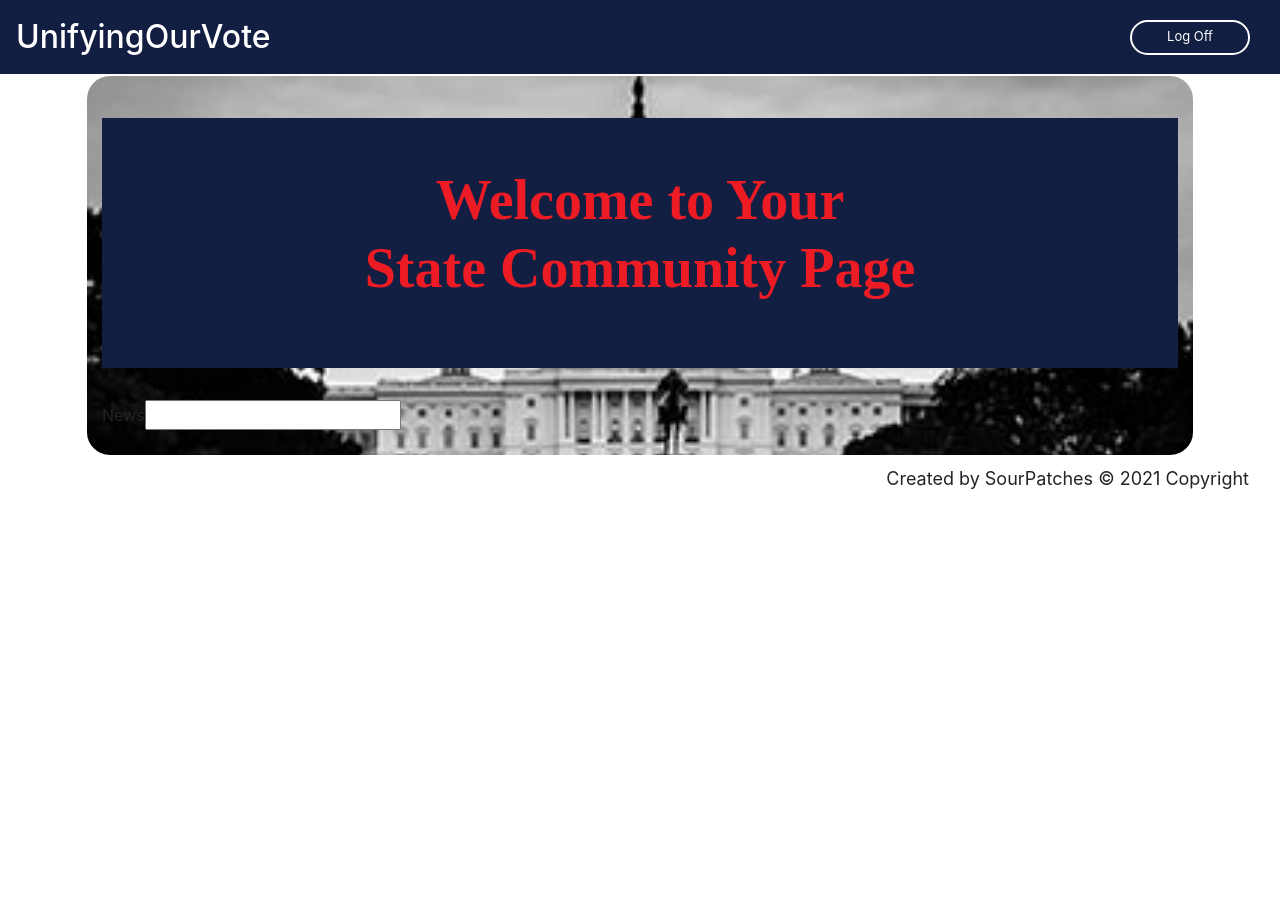
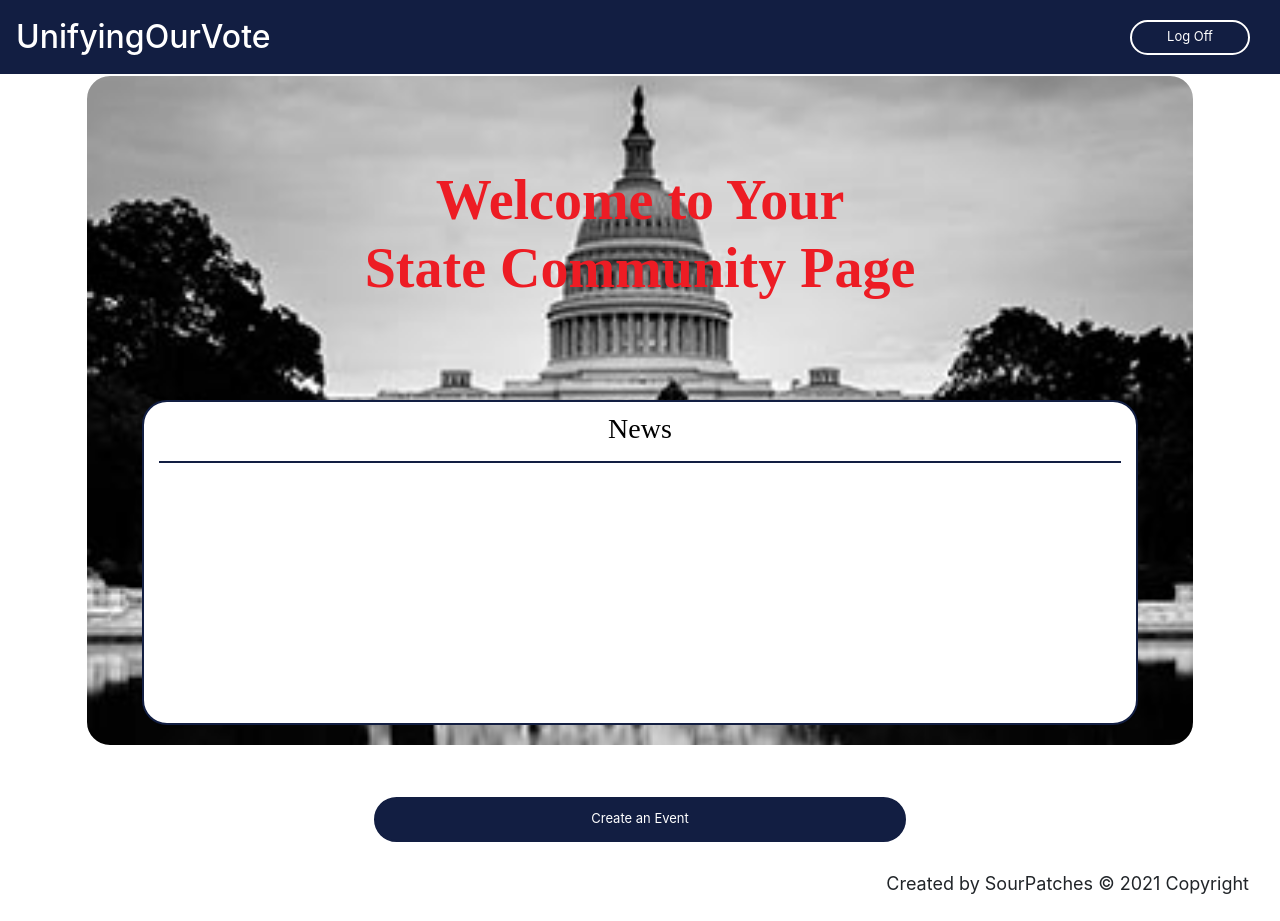
Before and after one commit to Wendyf02/UnifyingOurVote, a React (Create React App) app in the folder client/: page /YourCommunity in a window 1280 px wide. Before the commit the page ends 800 px from the top, so only its background shows below. Built offline with nearby package versions, Linux system fonts and the light colour scheme; no server answers.

Commit message:
Cleaned up code, made minor adjustments after conflicts with merging, and gave createEvent its own component to call within the communityPage.

```diff
--- a/client/src/components/CommunityCards/index.js
+++ b/client/src/components/CommunityCards/index.js
@@ -4,7 +4,7 @@ import { cards } from "../../cardInfo";
 
 function CommunityCards() {
   return cards.map(() => {
-    <div className="Container cardContainer">
+    <div className="Container cardContainer card">
       <div className="row firstRow">
         {/* this column can be outside of the loop on line 9? */}
         <div className="col-md-1"></div>
@@ -17,29 +17,7 @@ function CommunityCards() {
             </div>
           </div>
         </div>
-        {/* One card */}
-        <div className="col">
-          <div className="card mt-2 cardBackground">
-            <div className="card-body">
-              <h5 className="card-title">
-                Disability Service Petition {cards.title}
-              </h5>
-              <h6 className="card-subtitle mb-2 text-muted">Card subtitle</h6>
-              <p className="card-text">{cards.description}</p>
-            </div>
-          </div>
-        </div>
-        {/* One card */}
-        <div className="col">
-          <div className="card mt-2 cardBackground">
-            <div className="card-body">
-              <h5 className="card-title">Phone Bank Drive {cards.title}</h5>
-              <h6 className="card-subtitle mb-2 text-muted">Card subtitle</h6>
-              <p className="card-text">{cards.description}</p>
-            </div>
-          </div>
-        </div>
-        <div className="col-md-1"></div>
+
       </div>
     </div>;
   });
--- a/client/src/components/CommunityCards/style.css
+++ b/client/src/components/CommunityCards/style.css
@@ -14,21 +14,3 @@
 .buttonColumn {
   text-align: center;
 }
-.createEvent {
-  width: 85%;
-  align-items: center;
-  margin-top: 8%;
-  background-color: #121e42;
-  color: white;
-  font-size: small;
-  border-radius: 25px;
-  border: 2px solid #121e42;
-  height: 45px;
-  margin-bottom: 20px;
-}
-.createEvent:hover {
-    box-shadow: 0 0.4rem 1.4rem 0 white;
-    transition: transform 150ms;
-    transform: scale(1.03);
-    border: 3px solid #ed1c24;
-  }
--- a/client/src/components/CommunityJumbotron/index.js
+++ b/client/src/components/CommunityJumbotron/index.js
@@ -3,7 +3,7 @@ import "./style.css";
 
 function CommunityJumbo() {
   return (
-    <div className="jumbotron jumbotron-fluid">
+    <div id="community" className="jumbotron jumbotron-fluid">
       <div className="container">
         <h1 className="display-4">
           <p>
--- a/client/src/components/CommunityJumbotron/style.css
+++ b/client/src/components/CommunityJumbotron/style.css
@@ -6,5 +6,7 @@
 .jumbotron-fluid {
   margin-top: 2%;
   width: 100%;
+}
+#community{
   background: none !important
 }
--- /dev/null
+++ b/client/src/components/CreateEventButton/index.js
@@ -0,0 +1,17 @@
+import React from "react";
+import "./style.css";
+
+function CreateEventButton() {
+  return (
+    <div className="row thirdRow">
+      <div className="col-md-3"></div>
+      <div className="col">
+        <div>
+          <button className="createEvent">Create an Event</button>
+        </div>
+      </div>
+      <div className="col-md-3"></div>
+    </div>
+  );
+}
+export default CreateEventButton;
--- /dev/null
+++ b/client/src/components/CreateEventButton/style.css
@@ -0,0 +1,21 @@
+.createEvent {
+    width: 85%;
+    align-items: center;
+    margin-top: 8%;
+    background-color: #121e42;
+    color: white;
+    font-size: small;
+    border-radius: 25px;
+    border: 2px solid #121e42;
+    height: 45px;
+    margin-bottom: 20px;
+  }
+  .createEvent:hover {
+      box-shadow: 0 0.4rem 1.4rem 0 white;
+      transition: transform 150ms;
+      transform: scale(1.03);
+      border: 3px solid #ed1c24;
+    }
+    .col{
+        text-align: center;
+    }
--- a/client/src/components/Home/style.css
+++ b/client/src/components/Home/style.css
@@ -91,7 +91,7 @@ hr {
 
 .login, .signup {
     /* background-color:  rgb(237, 28, 36)!important; */
-    color: white;
+    color: rgb(237, 28, 36);
     font-size: small;
     border-radius: 25px !important;
     border: 2px solid white;
--- a/client/src/components/NewsJumbo/index.js
+++ b/client/src/components/NewsJumbo/index.js
@@ -1,6 +1,7 @@
 import React, { useEffect } from "react";
 import "./style.css";
 import axios from "axios";
+import Carousel from 'react-bootstrap/Carousel'
 
 function NewsJumbo() {
   useEffect(() => {
@@ -26,27 +27,58 @@ const searchForm = document.querySelector('.search')
   }, []);
 
   return (
-    <form className="search" actions="">
-      <label for="">News</label>
-      <input className="input"></input>
+    // <form className="search" actions="">
+    //   <label for="">News</label>
+    //   <input className="input"></input>
 
-    </form>
-    // <section className="newsInclusive">
-    //   <div className="container newsContainer">
-    //     <h3>News</h3>
-    //     <hr></hr>
-    //     <div className="row videoRows">
-    //       <div className="col-md-3 videoApi">
-    //         <img src="BreakingNews.jpg" alt="BreakingNews" />
-    //       </div>
-    //       <div className="col-md-3 videoApi2">
-    //         <img src="Anderson.jpeg" alt="Anderson Cooper News" />
-    //       </div>
-    //       <div className="col-md-3"></div>
-    //       <div className="col-md-3"></div>
-    //     </div>
-    //   </div>
-    // </section>
+    // </form>
+    <section className="newsInclusive">
+      <div className="container newsContainer">
+        <h3>News</h3>
+        <hr></hr>
+        <div className="row videoRows">
+
+        </div>
+      </div>
+    </section>
+
+//     <Carousel fade>
+//   <Carousel.Item>
+//     <img
+//       className="d-block w-100"
+//       src="holder.js/800x400?text=First slide&bg=373940"
+//       alt="First slide"
+//     />
+//     <Carousel.Caption>
+//       <h3>First slide label</h3>
+//       <p>Nulla vitae elit libero, a pharetra augue mollis interdum.</p>
+//     </Carousel.Caption>
+//   </Carousel.Item>
+//   <Carousel.Item>
+//     <img
+//       className="d-block w-100"
+//       src="holder.js/800x400?text=Second slide&bg=282c34"
+//       alt="Second slide"
+//     />
+
+//     <Carousel.Caption>
+//       <h3>Second slide label</h3>
+//       <p>Lorem ipsum dolor sit amet, consectetur adipiscing elit.</p>
+//     </Carousel.Caption>
+//   </Carousel.Item>
+//   <Carousel.Item>
+//     <img
+//       className="d-block w-100"
+//       src="holder.js/800x400?text=Third slide&bg=20232a"
+//       alt="Third slide"
+//     />
+
+//     <Carousel.Caption>
+//       <h3>Third slide label</h3>
+//       <p>Praesent commodo cursus magna, vel scelerisque nisl consectetur.</p>
+//     </Carousel.Caption>
+//   </Carousel.Item>
+// </Carousel>
   );
 }
 export default NewsJumbo;
--- a/client/src/components/NewsJumbo/style.css
+++ b/client/src/components/NewsJumbo/style.css
@@ -11,6 +11,7 @@ h3 {
   font-weight: 400;
   font-size: 40px;
  padding-top: 10px;
+ color: black !important;
 }
 .newsContainer {
   border-radius: 25px;
--- a/client/src/pages/CommunityPage/index.js
+++ b/client/src/pages/CommunityPage/index.js
@@ -4,6 +4,7 @@ import CommunityJumbo from "../../components/CommunityJumbotron";
 import NewsJumbo from "../../components/NewsJumbo";
 import CommunityCards from "../../components/CommunityCards";
 import "./style.css"
+import CreateEventButton from "../../components/CreateEventButton";
 
 function CommunityPage() {
   return (
@@ -19,6 +20,7 @@ function CommunityPage() {
         <CommunityCards/>
 
       </div>
+      <CreateEventButton/>
   </div>
 
   );
```
Also changed, not shown: 1 other file (tests, documents, lock files or other folders).
